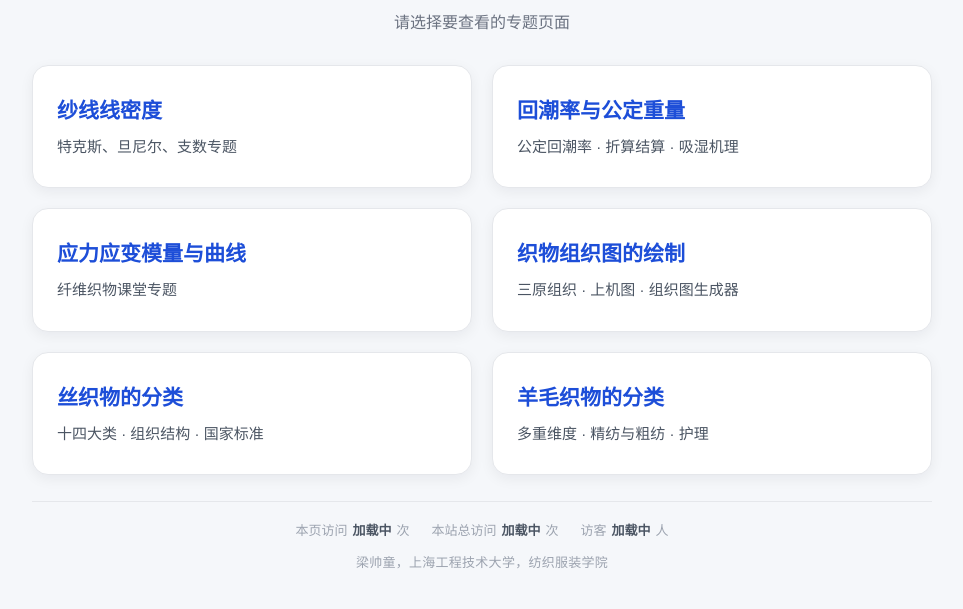
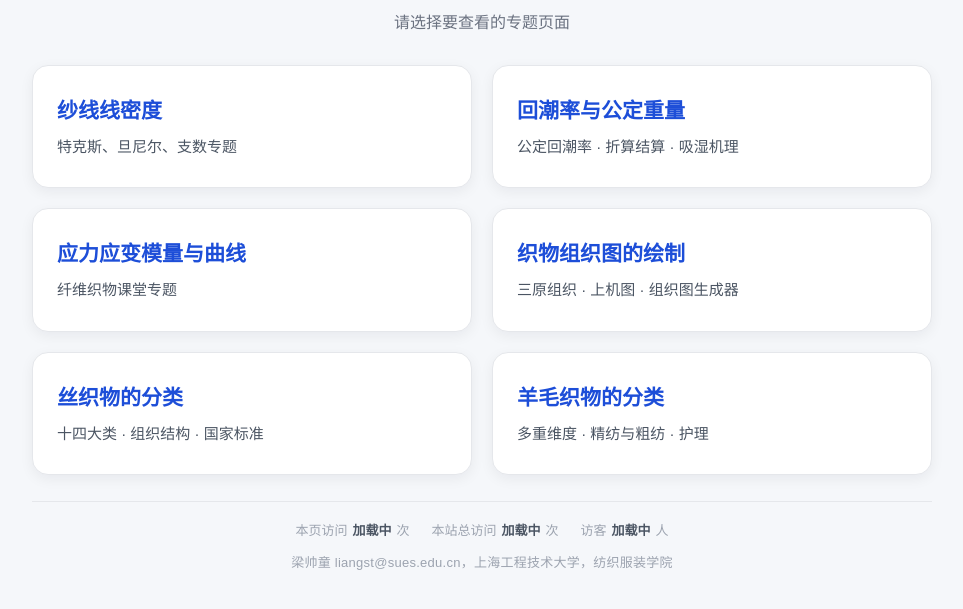
Before and after one commit to leoheihei/textile-science, a plain HTML site: page index.html in a window 1280 px wide. Shown: the part 139-748 px from the top of the page, without its empty margins (158-1121 px from the left). Drawn offline with Linux system fonts and the light colour scheme.

Commit message:
Update index.html

```diff
--- a/index.html
+++ b/index.html
@@ -172,7 +172,7 @@
       <span>访客 <b id="vercount_value_site_uv">加载中</b> 人</span>
     </p>
 
-    <footer class="credit">梁帅童，上海工程技术大学，纺织服装学院</footer>
+    <footer class="credit">梁帅童 liangst@sues.edu.cn，上海工程技术大学，纺织服装学院</footer>
   </main>
   <!-- Vercount 访问计数器（可选，如长期显示"加载中…"可删除本行） -->
   <script defer src="https://events.vercount.one/js"></script>
```
